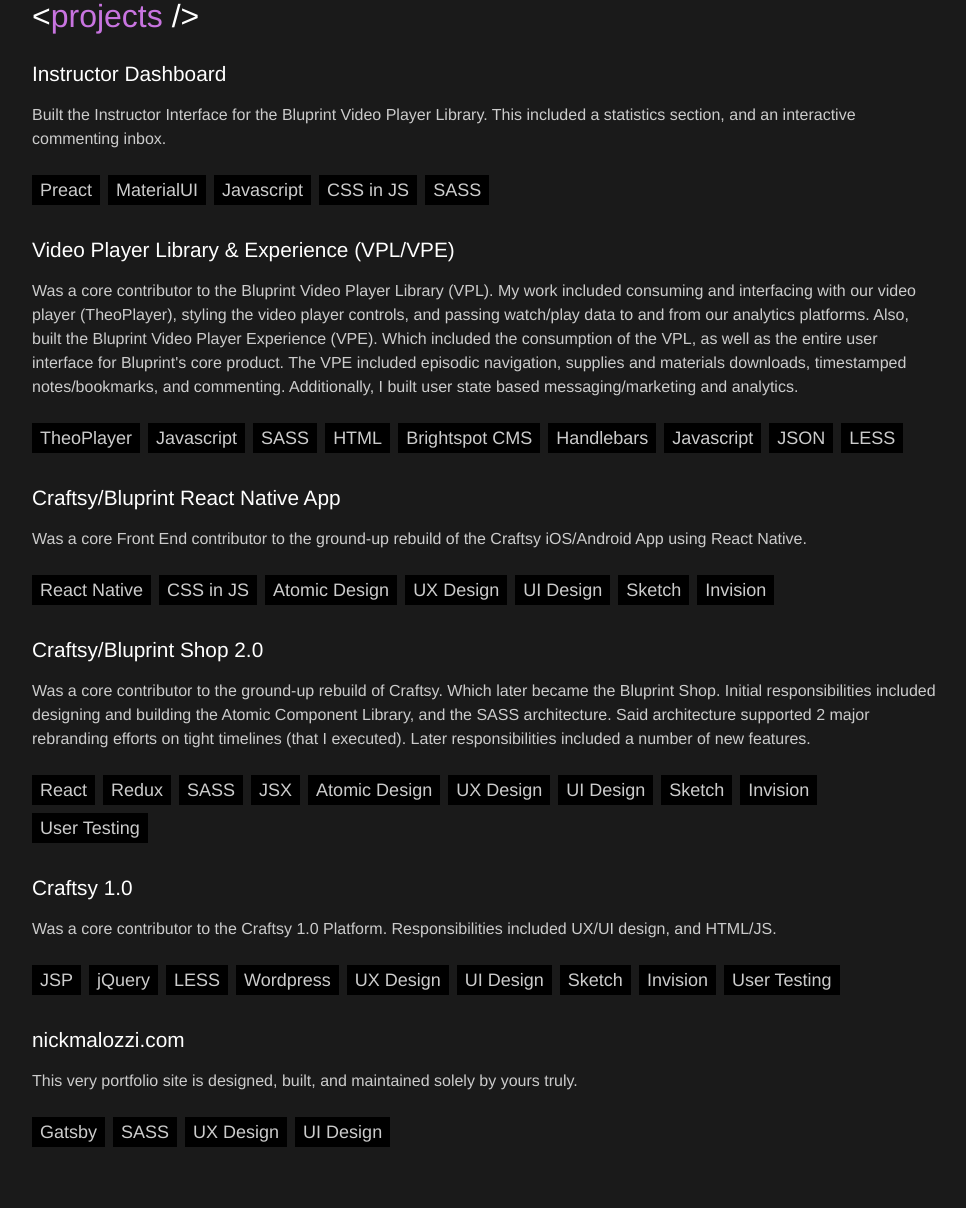
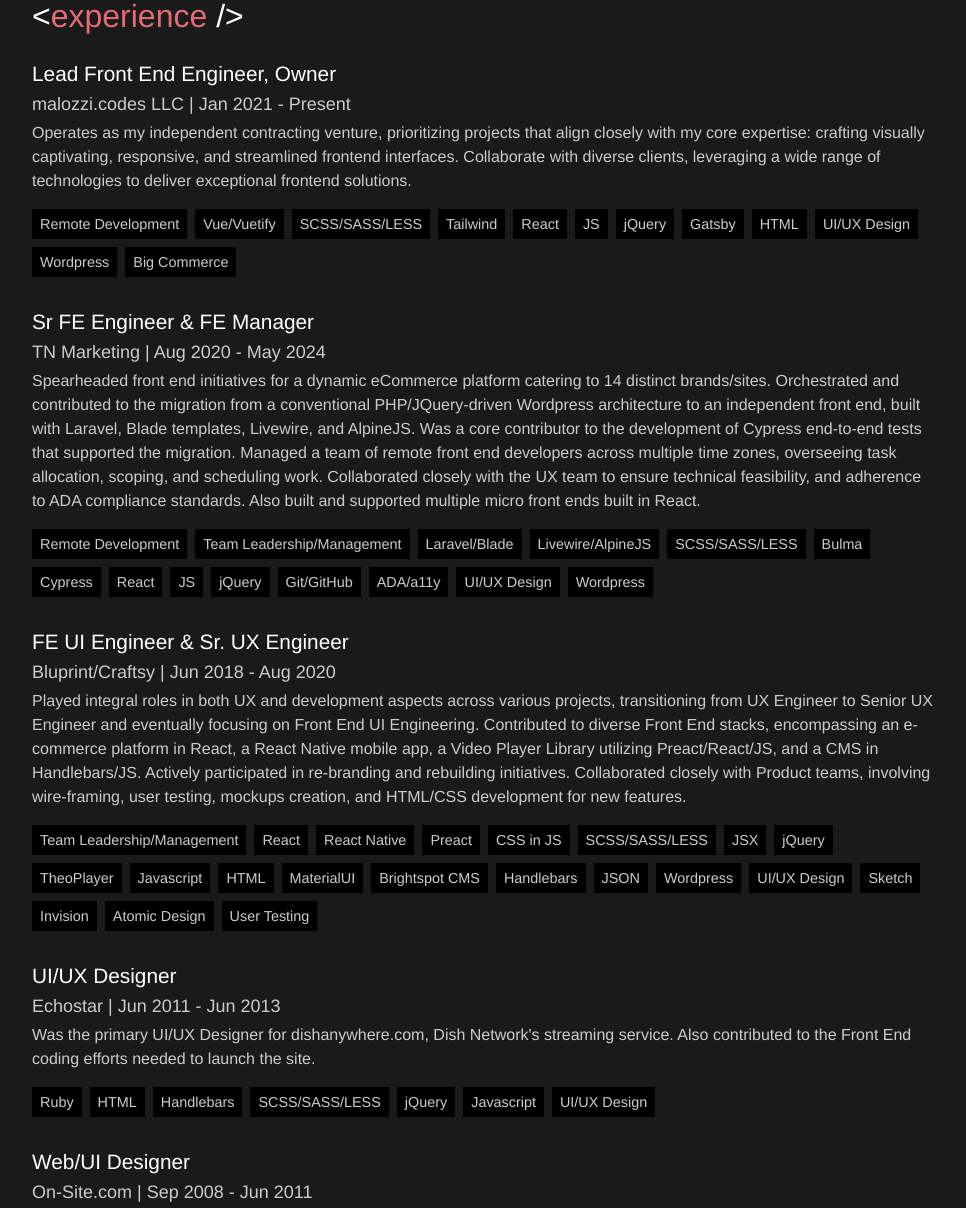
Before and after one commit to nmalozzi/portfolio, a Gatsby site: page / in a window 1280 px wide. Shown: the part 469-1677 px from the top of the page, without its empty margins (156-1122 px from the left). Built offline with nearby package versions, Linux system fonts and the light colour scheme; Gatsby itself is replaced by a stand-in of ours; a web font is replaced by a local one.

Commit message:
Updates resume site to current skillset.

```diff
--- a/gatsby-config.js
+++ b/gatsby-config.js
@@ -1,7 +1,7 @@
 module.exports = {
   siteMetadata: {
-    title: `Front End Development & Design`,
-    description: `A Portfolio Site for Front End Developer & Designer, Nick Malozzi.`,
+    title: `Front End Leadership, Development, & Design`,
+    description: `A Portfolio Site for Front End Manager, Developer, & Designer, Nick Malozzi.`,
     author: `Nick Malozzi`,
   },
   plugins: [
@@ -20,13 +20,13 @@ module.exports = {
     {
       resolve: `gatsby-plugin-manifest`,
       options: {
-        name: `nickmalozzi.com | Front End Development & Design`,
+        name: `nickmalozzi.com | Front End Leadership, Development, & Design`,
         short_name: `nickmalozzi.com`,
-        description: `A Portfolio Site for Front End Developer & Designer, Nick Malozzi.`,
+        description: `A Portfolio Site for Front End Manager, Developer, & Designer, Nick Malozzi.`,
         lang: `en`,
         start_url: "/",
-        background_color: "#666666",
-        theme_color: "#666666",
+        background_color: "#666",
+        theme_color: "#666",
         display: "standalone",
         icon: "src/images/favicon.svg",
       },
--- a/package.json
+++ b/package.json
@@ -2,7 +2,7 @@
   "name": "nick-malozzi-portfolio-site",
   "private": true,
   "description": "A Portfolio Site for FE Developer & Designer, Nick Malozzi.",
-  "version": "1.1.0",
+  "version": "2.0.0",
   "author": "Nick Malozzi <nmalozzi@gmail.com>",
   "dependencies": {
     "bufferutil": "^4.0.1",
--- a/src/components/layout/layout.js
+++ b/src/components/layout/layout.js
@@ -40,17 +40,6 @@ const Layout = ({ children }) => {
         {children}
         <footer>
           <Legal/>
-          <p className={style.gatsby}>
-            Built with{" "}
-            <a
-              href="https://www.gatsbyjs.org/"
-              target="_blank"
-              rel="noreferrer"
-            >
-              Gatsby
-            </a>
-            .
-          </p>
         </footer>
       </main>
     </div>
--- a/src/components/legal/legal.js
+++ b/src/components/legal/legal.js
@@ -16,7 +16,7 @@ const Legal = () => {
         <path d="M19.3 0c-1.5 0-2.9.3-4.3.9-1.4-.6-2.8-.9-4.3-.9C4.8 0 0 4.8 0 10.7s4.8 10.7 10.7 10.7c1.5 0 2.9-.3 4.3-.9 1.4.6 2.8.9 4.3.9 5.9 0 10.7-4.8 10.7-10.7S25.2 0 19.3 0zm-7.5 18.4c-.4.1-.7.1-1.1.1-4.3 0-7.8-3.5-7.8-7.8s3.5-7.8 7.8-7.8c.4 0 .8 0 1.1.1-2.1 2-3.3 4.8-3.3 7.7.1 2.9 1.2 5.7 3.3 7.7zm9.6-7.7c0-2.9-1.2-5.7-3.3-7.7.4-.1.7-.1 1.1-.1 4.3 0 7.8 3.5 7.8 7.8s-3.5 7.8-7.8 7.8c-.4 0-.8 0-1.1-.1 2.1-2 3.3-4.8 3.3-7.7zm-2.9 0c0 2.6-1.3 5-3.5 6.5-2.2-1.4-3.5-3.8-3.5-6.5 0-2.6 1.3-5 3.5-6.5 2.2 1.5 3.5 3.9 3.5 6.5z" />
       </svg>
       <p className={"small"}>
-        © {new Date().getFullYear()} {fullName}
+        © {new Date().getFullYear()} {fullName} <br/> malozzi.codes LLC
       </p>
     </div>
   )
--- a/src/components/nav/nav.js
+++ b/src/components/nav/nav.js
@@ -10,10 +10,11 @@ const Nav = ({ navItems }) => {
         {navItems.map(item => (
           <li
             key={item.title.replace(/ /g, "")}
-            onClick={() => scrollTo("#" + item.title.replace(/ /g, ""))}
             className={item.color}
           >
-            {item.title}
+            <button onClick={() => scrollTo("#" + item.title.replace(/ /g, ""))} >
+              {item.title}
+            </button>
           </li>
         ))}
       </ul>
--- a/src/components/reesumeItems/resumeItems.module.scss
+++ /dev/null
@@ -1,11 +0,0 @@
-@import "../../utils/scss/mixins";
-
-.item {
-  @include defaultMargin;
-  padding-top: $remRoot * 2;
-
-  h5,
-  h6 {
-    margin-bottom: $remRoot * 0.5;
-  }
-}
--- a/src/components/reesumeItems/resumeItems.js
+++ b/src/components/resumeItems/resumeItems.js
@@ -20,6 +20,16 @@ const ResumeItems = ({ items }) => {
             </h6>
           )}
           {item.description && <p className={"small"}>{item.description}</p>}
+          {item.linkUrl && (
+              <p>
+                <a href={item.linkUrl} target="_blank" rel="noreferrer">{item.linkText}</a>
+              </p>
+          )}
+          {item.tags && item.tags.map(tag => (
+              <span key={tag.replace(/ /g, "")} className={style.tag}>
+              {tag}
+            </span>
+          ))}
         </li>
       ))}
     </ul>
--- /dev/null
+++ b/src/components/resumeItems/resumeItems.module.scss
@@ -0,0 +1,20 @@
+@import "../../utils/scss/mixins";
+
+.item {
+  @include defaultMargin;
+  padding-top: $remRoot * 2;
+
+  h5,
+  h6 {
+    margin-bottom: $remRoot * 0.5;
+  }
+}
+
+.tag {
+  display: inline-block;
+  font-size: $remRoot * 1.8;
+  background: $trueBlack;
+  color: $white;
+  padding: $remRoot * 0.25 $remRoot;
+  margin: $remRoot $remRoot 0 0;
+}
--- a/src/components/sections/sections.js
+++ b/src/components/sections/sections.js
@@ -1,8 +1,7 @@
 import React from "react"
 import PropTypes from "prop-types"
-import Projects from "../projects/projects"
 import style from "./sections.module.scss"
-import ResumeItems from "../reesumeItems/resumeItems"
+import ResumeItems from "../resumeItems/resumeItems"
 
 const Sections = ({ sections }) => {
   return (
@@ -14,8 +13,9 @@ const Sections = ({ sections }) => {
           className={style.section}
         >
           <h2 className={section.color}>{section.title}</h2>
-          {section.about && <p>{section.about}</p>}
-          {section.projects && <Projects projects={section.projects}/>}
+          {section.about &&
+              <p>{section.about} You can also view or download <a href="/nick-malozzi-resume-2024.pdf" target="_blank" rel="noreferrer">my resume</a>.</p>
+          }
           {section.jobs && <ResumeItems items={section.jobs}/>}
           {section.schools && <ResumeItems items={section.schools}/>}
           {section.skills &&
--- a/src/nick.json
+++ b/src/nick.json
@@ -6,93 +6,7 @@
     {
       "title": "Hello World",
       "color": "green",
-      "about": "My name is Nick Malozzi, and I\u00A0❤️\u00A0building interfaces. As a Front End Developer with experience in Graphic, Web, & UX Design, I'm uniquely suited to work closely with Design and/or Product Teams. I'm not currently seeking new opportunities, but don't hesitate to get\u00A0in\u00A0touch."
-    },
-    {
-      "title": "Projects",
-      "color": "magenta",
-      "projects": [
-        {
-          "title": "Instructor Dashboard",
-          "description": "Built the Instructor Interface for the Bluprint Video Player Library. This included a statistics section, and an interactive commenting inbox.",
-          "tags": [
-            "Preact",
-            "MaterialUI",
-            "Javascript",
-            "CSS in JS",
-            "SASS"
-          ]
-        },
-        {
-          "title": "Video Player Library & Experience (VPL/VPE)",
-          "description": "Was a core contributor to the Bluprint Video Player Library (VPL). My work included consuming and interfacing with our video player (TheoPlayer), styling the video player controls, and passing watch/play data to and from our analytics platforms. Also, built the Bluprint Video Player Experience (VPE). Which included the consumption of the VPL, as well as the entire user interface for Bluprint's core product. The VPE included episodic navigation, supplies and materials downloads, timestamped notes/bookmarks, and commenting. Additionally, I built user state based messaging/marketing and analytics.",
-          "tags": [
-            "TheoPlayer",
-            "Javascript",
-            "SASS",
-            "HTML",
-            "Brightspot CMS",
-            "Handlebars",
-            "Javascript",
-            "JSON",
-            "LESS"
-          ]
-        },
-        {
-          "title": "Craftsy/Bluprint React Native App",
-          "description": "Was a core Front End contributor to the ground-up rebuild of the Craftsy iOS/Android App using React Native.",
-          "tags": [
-            "React Native",
-            "CSS in JS",
-            "Atomic Design",
-            "UX Design",
-            "UI Design",
-            "Sketch",
-            "Invision"
-          ]
-        },
-        {
-          "title": "Craftsy/Bluprint Shop 2.0",
-          "description": "Was a core contributor to the ground-up rebuild of Craftsy. Which later became the Bluprint Shop. Initial responsibilities included designing and building the Atomic Component Library, and the SASS architecture. Said architecture supported 2 major rebranding efforts on tight timelines (that I executed). Later responsibilities included a number of new features.",
-          "tags": [
-            "React",
-            "Redux",
-            "SASS",
-            "JSX",
-            "Atomic Design",
-            "UX Design",
-            "UI Design",
-            "Sketch",
-            "Invision",
-            "User Testing"
-          ]
-        },
-        {
-          "title": "Craftsy 1.0",
-          "description": "Was a core contributor to the Craftsy 1.0 Platform. Responsibilities included UX/UI design, and HTML/JS.",
-          "tags": [
-            "JSP",
-            "jQuery",
-            "LESS",
-            "Wordpress",
-            "UX Design",
-            "UI Design",
-            "Sketch",
-            "Invision",
-            "User Testing"
-          ]
-        },
-        {
-          "title": "nickmalozzi.com",
-          "description": "This very portfolio site is designed, built, and maintained solely by yours truly.",
-          "tags": [
-            "Gatsby",
-            "SASS",
-            "UX Design",
-            "UI Design"
-          ]
-        }
-      ]
+      "about": "My name is Nick Malozzi, and I\u00A0❤️\u00A0building interfaces. As a Front End Developer & Manager with experience in UX, Web & Graphic Design, I'm uniquely suited to work closely with Design and/or Product Teams. I am currently seeking new full time opportunities. So please get in touch!"
     },
     {
       "title": "Experience",
@@ -101,70 +15,200 @@
         {
           "name": "malozzi.codes LLC",
           "jobTitle": "Lead Front End Engineer, Owner",
-          "startDate": "1.1.2021",
+          "startDate": "Jan 2021",
           "endDate": "Present",
-          "description": "malozzi.codes LLC is my independent contracting entity. As a side hustle, the focus of this work is on the sweet-spot of my skill set; building beautiful, responsive, and clean front end interfaces."
+          "description": "Operates as my independent contracting venture, prioritizing projects that align closely with my core expertise: crafting visually captivating, responsive, and streamlined frontend interfaces.\nCollaborate with diverse clients, leveraging a wide range of technologies to deliver exceptional frontend solutions.",
+          "tags": [
+            "Remote Development",
+            "Vue/Vuetify",
+            "SCSS/SASS/LESS",
+            "Tailwind",
+            "React",
+            "JS",
+            "jQuery",
+            "Gatsby",
+            "HTML",
+            "UI/UX Design",
+            "Wordpress",
+            "Big Commerce"
+          ]
         },
         {
           "name": "TN Marketing",
-          "jobTitle": "Senior Front End UX/UI Engineer",
-          "startDate": "8.20.2020",
-          "endDate": "Present",
-          "description": "Building and launching new features/sites for the TN Marketing portfolio of enthusiast websites. These sites leverage Wordpress, WooCommerce, React, SASS/SCSS, and JS/jQuery. In addition to Development responsibilities mentioned, also responsible for working closely with the UX team to maintain and build TN's Style Library."
+          "jobTitle": "Sr FE Engineer & FE Manager",
+          "startDate": "Aug 2020",
+          "endDate": "May 2024",
+          "description": "Spearheaded front end initiatives for a dynamic eCommerce platform catering to 14 distinct brands/sites. Orchestrated and contributed to the migration from a conventional PHP/JQuery-driven Wordpress architecture to an independent front end, built with Laravel, Blade templates, Livewire, and AlpineJS. Was a core contributor to the development of Cypress end-to-end tests that supported the migration. Managed a team of remote front end developers across multiple time zones, overseeing task allocation, scoping, and scheduling work. Collaborated closely with the UX team to ensure technical feasibility, and adherence to ADA compliance standards. Also built and supported multiple micro front ends built in React.",
+          "tags": [
+            "Remote Development",
+            "Team Leadership/Management",
+            "Laravel/Blade",
+            "Livewire/AlpineJS",
+            "SCSS/SASS/LESS",
+            "Bulma",
+            "Cypress",
+            "React",
+            "JS",
+            "jQuery",
+            "Git/GitHub",
+            "ADA/a11y",
+            "UI/UX Design",
+            "Wordpress"
+          ]
         },
         {
-          "name": "Bluprint",
-          "jobTitle": "Front End UI Engineer",
-          "startDate": "7.1.2018",
-          "endDate": "7.31.2020",
-          "description": "Contributed to multiple Front End stacks. Included, but not limited to, an e-commerce platform built in React, an iPhone/Android app built in React Native, a Video Player Library built in Preact/React/JS, and a CMS built in Handlebars/JS. Participated in a number of rebranding and/or rebuilding efforts."
-        },
-        {
-          "name": "Craftsy",
-          "jobTitle": "Sr UX Engineer & Front End UI Engineer",
-          "startDate": "6.1.2013",
-          "endDate": "7.1.2018",
-          "description": "Came on board with Craftsy as a UX Engineer; was quickly promoted to Sr UX Engineer. UX Engineer responsibilities included working with the Product team to create wire frames, user tests, mock ups, conduct user tests, and write HTML/CSS for new features. Transistioned to a more Development focused role in January of 2017."
+          "name": "Bluprint/Craftsy",
+          "jobTitle": "FE UI Engineer & Sr. UX Engineer",
+          "startDate": "Jun 2018",
+          "endDate": "Aug 2020",
+          "description": "Played integral roles in both UX and development aspects across various projects, transitioning from UX Engineer to Senior UX Engineer and eventually focusing on Front End UI Engineering. Contributed to diverse Front End stacks, encompassing an e-commerce platform in React, a React Native mobile app, a Video Player Library utilizing Preact/React/JS, and a CMS in Handlebars/JS. Actively participated in re-branding and rebuilding initiatives. Collaborated closely with Product teams, involving wire-framing, user testing, mockups creation, and HTML/CSS development for new features.",
+          "tags": [
+            "Team Leadership/Management",
+            "React",
+            "React Native",
+            "Preact",
+            "CSS in JS",
+            "SCSS/SASS/LESS",
+            "JSX",
+            "jQuery",
+            "TheoPlayer",
+            "Javascript",
+            "HTML",
+            "MaterialUI",
+            "Brightspot CMS",
+            "Handlebars",
+            "JSON",
+            "Wordpress",
+            "UI/UX Design",
+            "Sketch",
+            "Invision",
+            "Atomic Design",
+            "User Testing"
+          ]
         },
         {
           "name": "Echostar",
           "jobTitle": "UI/UX Designer",
-          "startDate": "6.2.2011",
-          "endDate": "6.1.2013",
-          "description": "Was the primary UI/UX Designer for dishanywhere.com, Dish Network's streaming service. Also contributed to the Front End coding efforts needed to launch the site."
+          "startDate": "Jun 2011",
+          "endDate": "Jun 2013",
+          "description": "Was the primary UI/UX Designer for dishanywhere.com, Dish Network's streaming service. Also contributed to the Front End coding efforts needed to launch the site.",
+          "tags": [
+            "Ruby",
+            "HTML",
+            "Handlebars",
+            "SCSS/SASS/LESS",
+            "jQuery",
+            "Javascript",
+            "UI/UX Design"
+          ]
         },
         {
           "name": "On-Site.com",
           "jobTitle": "Web/UI Designer",
-          "startDate": "9.1.2008",
-          "endDate": "6.2.2011",
-          "description": "Designed and coded a template system for the On-Site Marketing platform for apartment complexes. As well as redesigned the UI/UX for said platform's administration interface."
+          "startDate": "Sep 2008",
+          "endDate": "Jun 2011",
+          "description": "Designed and coded a template system for the On-Site Marketing platform for apartment complexes. As well as redesigned the UI/UX for said platform's administration interface.",
+          "tags": [
+            "Ruby",
+            "HTML",
+            "SCSS/SASS/LESS",
+            "Javascript",
+            "UI/UX Design",
+            "Web/Graphic Design"
+          ]
         },
         {
-          "name": "Resort Destination Marketing",
+          "name": "Resort Destination Marketingvvvvv",
           "jobTitle": "Web/UI Designer",
-          "startDate": "2.1.2008",
-          "endDate": "6.1.2008",
-          "description": "Designed and coded vacation rental website's for the ski industry."
+          "startDate": "Feb 2008",
+          "endDate": "Jun 2008",
+          "description": "Designed and coded vacation rental website's for the ski industry.",
+          "tags": [
+            "HTML",
+            "CSS",
+            "Javascript",
+            "UI/UX Design",
+            "Web/Graphic Design"
+          ]
         },
         {
           "name": "Sposto Interactive",
           "jobTitle": "Web Design Intern",
-          "startDate": "9.1.2007",
-          "endDate": "1.1.2008",
-          "description": "Web Design Internship setup through my college."
+          "startDate": "Sept 2007",
+          "endDate": "Jan 2008",
+          "description": "Web Design Internship setup through my college.",
+          "tags": [
+            "HTML",
+            "CSS",
+            "Web/Graphic Design"
+          ]
         },
         {
           "name": "Pocono White Water & Skirmish USA",
           "jobTitle": "Web/Graphic Designer",
-          "startDate": "4.1.2007",
-          "endDate": "9.1.2007"
+          "startDate": "Apr 2007",
+          "endDate": "Sept 2007",
+          "tags": [
+            "HTML",
+            "CSS",
+            "Web/Graphic Design"
+          ]
+        }
+      ]
+    },
+    {
+      "title": "Other Experience",
+      "color": "yellow",
+      "jobs": [
+        {
+          "name": "Airhead Misfits",
+          "jobTitle": "Owner & Chief Misfit",
+          "startDate": "Nov 2022",
+          "endDate": "Present",
+          "description": "Operates as a Doing Business As (DBA) entity under malozzi.codes, LLC, serving as a platform to support the vintage BMW Airhead motorcycle community. Utilizing Airhead Misfits as a creative outlet to explore and enhance skills in social media marketing, Shopify platform management, and production of print media including stickers, t-shirts, and other merchandise. Engaged in early-stage development of video-based podcast production and editing in collaboration with the established Airhead247 Podcast. After having launched the Airhead247 Podcast website in early 2024.",
+          "linkUrl": "https://airheadmisfits.com/",
+          "linkText": "airheadmisfits.com",
+          "tags": [
+            "Shopify",
+            "Social Media Marketing",
+            "Business Ownership",
+            "SCSS/SASS/LESS",
+            "Javascript",
+            "Wordpress",
+            "UI/UX Design",
+            "Web/Graphic Design",
+            "Print Design",
+            "Customer Service",
+            "Riding Vintage Motorcycles"
+          ]
+        },
+        {
+          "name": "Savage Orchid Racing",
+          "jobTitle": "Vice President & Creative Director",
+          "startDate": "Jan 2009",
+          "endDate": "Present",
+          "description": "Co-founded and management of Savage Orchid Racing, a 501(c)(7) not-for-profit racing club, alongside three former colleagues from the Craftsy technology team. Lead the creative direction by generating all visual assets including car liveries, logos, branding, and thematic elements. Oversee the maintenance, modification, and construction of a fleet of three cars. Assist in the coordination, strategy, and logistics for a team of about 10 drivers/crew. Regularly compete in the 24 Hours of Lemons racing series, two-time recipients of the Best Theme award and consistently placing within the top 10 in class.",
+          "linkUrl": "https://www.instagram.com/savageorchidracing/",
+          "linkText": "@savageorchidracing",
+          "tags": [
+            "Leadership",
+            "Management",
+            "Social Media Marketing",
+            "Business Ownership",
+            "UI/UX Design",
+            "Web/Graphic Design",
+            "Print Design",
+            "Scheduling/Logistics",
+            "Race Car Maintenance/Modification",
+            "Thinking Fast",
+            "Driving Fast"
+          ]
         }
       ]
     },
     {
       "title": "Education",
-      "color": "blue",
+      "color": "magenta",
       "schools": [
         {
           "name": "Kutztown University",
--- a/src/utils/scss/mixins.scss
+++ b/src/utils/scss/mixins.scss
@@ -86,6 +86,10 @@ $defaultDuration: 0.25s; // default transition
   &.orange {
     color: $orange;
   }
+
+  &.yellow {
+    color: $yellow;
+  }
 }
 
 @mixin htmlStyle {
--- a/src/utils/scss/vars.scss
+++ b/src/utils/scss/vars.scss
@@ -11,6 +11,7 @@ $magenta: #c874e0;
 $red: #e36b73;
 $blue: #5dadf2;
 $orange: #e47b3c;
+$yellow: #f2d048;
 
 // Block Level Sizing + Spacing + Padding
 // ~~~~~~~~~~~~~~~~~~~~~~~~~~~~~~~~~~~~~~~~~~~~~~~~~~~~~~~~~~~~
```
Also changed, not shown: src/components/nav/nav.module.scss (+8 -5 lines), src/utils/scss/browser-reset.scss (+10 -0 lines), 1 other file.
